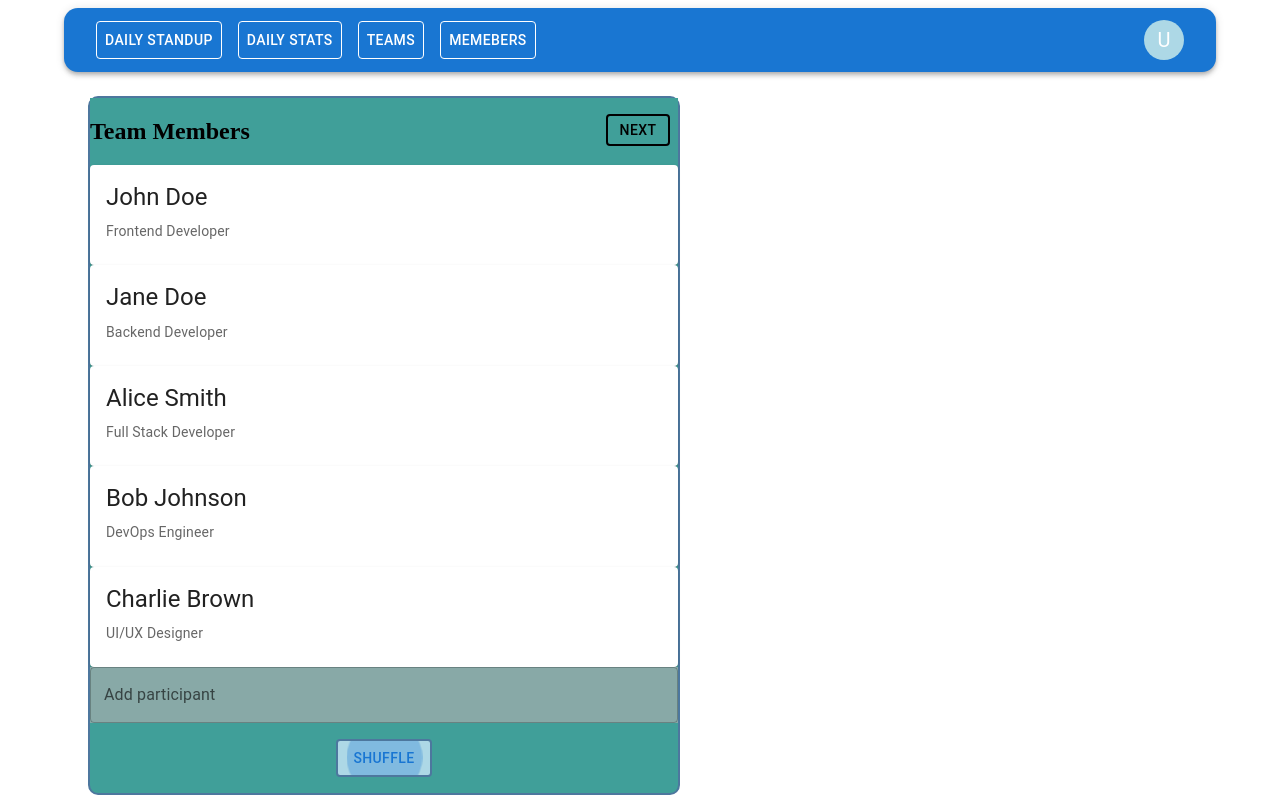
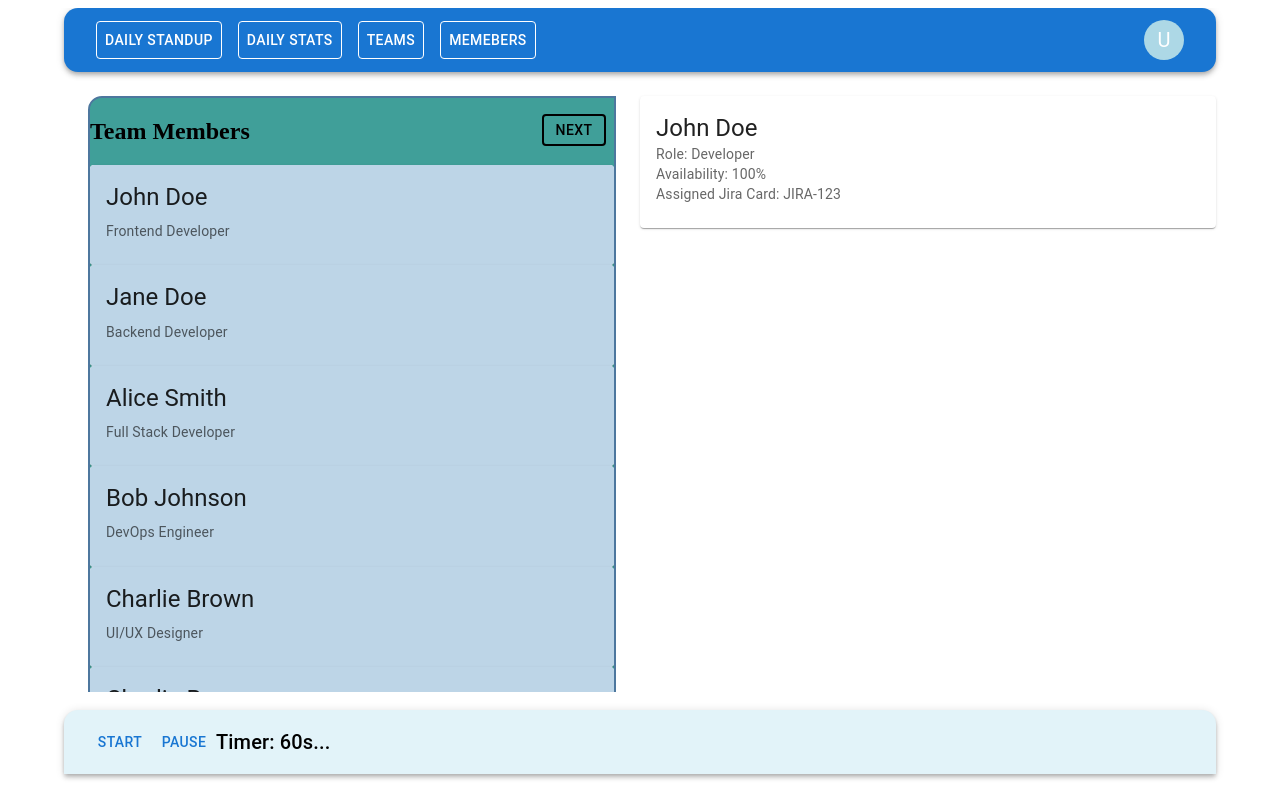
Before and after one commit to vassilYanakiev/frontend-daily-app, a React (Vite) app: page / in a window 1280 px wide. Built offline with nearby package versions, Linux system fonts and the light colour scheme.

Commit message:
add pannel and footer components as basic structure

```diff
--- a/src/App.tsx
+++ b/src/App.tsx
@@ -1,21 +1,39 @@
 import { Container, Grid } from "@mui/material";
 import Header from "./Components/header-component/Header";
+import Footer from "./Components/footer/Footer";
 import DailyPannel from "./Components/ds-page/daily-pannel/DailyPannel";
+import TeamMemberPannelComponent from "./Components/ds-page/daily-pannel/TeamMemberPannelComponent";
+
+const teamMember = {
+  name: "John",
+  surname: "Doe",
+  role: "Developer",
+  availability: "100%",
+  assignedJiraCard: "JIRA-123",
+};
 
 function App() {
   return (
-    <Container sx={{ padding: "0px" }}>
+    <Container
+      sx={{
+        padding: "0px",
+        height: "96vh",
+        overflow: "hidden",
+      }}
+    >
       <Header />
-      <Grid
-        container
-        direction="row"
-        alignContent={"letft"}
-        sx={{ width: "50vw" }}
-      >
-        <DailyPannel />
+      <Grid container xs={12} sx={{ height: "80%" }}>
+        <Grid xs={6} sx={{ height: "97%", overflow: "auto" }}>
+          <DailyPannel />
+        </Grid>
+        <Grid item xs={6} sx={{ height: "97%" }}>
+          <TeamMemberPannelComponent teamMember={teamMember} />
+        </Grid>
       </Grid>
+      <Footer />
     </Container>
   );
 }
 
 export default App;
+98;
--- a/src/Components/ds-page/daily-pannel/DailyPannel.tsx
+++ b/src/Components/ds-page/daily-pannel/DailyPannel.tsx
@@ -1,4 +1,4 @@
-import { Box, Button, Container, Grid } from "@mui/material";
+import { AppBar, Box, Button, Container, Grid } from "@mui/material";
 import EntryInput from "../../EntryInput";
 import TeamMembersComponent from "./team-members/TeamMembersComponent";
 
@@ -10,6 +10,13 @@ const sxButton = {
     color: "white",
   },
 };
+interface TeamMember {
+  name: string;
+  surname: string;
+  role: string;
+  availability: string;
+  assignedJiraCard: string;
+}
 
 const DailyPannel = () => {
   return (
@@ -19,25 +26,33 @@ const DailyPannel = () => {
         direction="column"
         justifyContent="space-between"
         style={{
-          minHeight: "80vh",
           backgroundColor: "#409f99",
           border: "2px solid #4d779e",
-          borderRadius: "10px",
+          borderRadius: "14px 0px 0px 14px",
+          overflow: "auto",
         }}
       >
-        <Grid item sx={{ backgroundColor: "#409f99" }}>
+        <Grid
+          item
+          sx={{
+            backgroundColor: "#409f99",
+            position: "sticky",
+            top: 0,
+            zIndex: 1,
+          }}
+        >
           <TeamMembersComponent />
         </Grid>
-        <Grid item sx={{ backgroundColor: "#88a9a7" }}>
+        {/* <Grid item sx={{ backgroundColor: "#88a9a7" }}>
           <EntryInput entryLabel="Add participant" />
-        </Grid>
-        <Grid item>
+        </Grid> */}
+        {/* <Grid item>
           <Box sx={{ display: "flex", justifyContent: "center", p: 1, m: 1 }}>
             <Button variant="outlined" sx={sxButton} autoFocus>
               Shuffle
             </Button>
           </Box>
-        </Grid>
+        </Grid> */}
       </Grid>
     </Container>
   );
--- /dev/null
+++ b/src/Components/ds-page/daily-pannel/TeamMemberPannelComponent.tsx
@@ -0,0 +1,36 @@
+import { Card, CardContent, Typography } from "@mui/material";
+
+interface TeamMember {
+  name: string;
+  surname: string;
+  role: string;
+  availability: string;
+  assignedJiraCard: string;
+}
+
+interface TeamMemberPanelProps {
+  teamMember: TeamMember;
+}
+
+const TeamMemberPanel: React.FC<TeamMemberPanelProps> = ({ teamMember }) => {
+  return (
+    <Card>
+      <CardContent>
+        <Typography variant="h5" component="div">
+          {teamMember.name} {teamMember.surname}
+        </Typography>
+        <Typography variant="body2" color="text.secondary">
+          Role: {teamMember.role}
+        </Typography>
+        <Typography variant="body2" color="text.secondary">
+          Availability: {teamMember.availability}
+        </Typography>
+        <Typography variant="body2" color="text.secondary">
+          Assigned Jira Card: {teamMember.assignedJiraCard}
+        </Typography>
+      </CardContent>
+    </Card>
+  );
+};
+
+export default TeamMemberPanel;
--- a/src/Components/ds-page/daily-pannel/team-members/TeamMemberCardComponent.tsx
+++ b/src/Components/ds-page/daily-pannel/team-members/TeamMemberCardComponent.tsx
@@ -21,7 +21,7 @@ const TeamMemberCardComponent = (props: TeamMemberCardComponentProps) => {
         // className={classes.media}
         title={props.teamMember.name + " " + id}
       />
-      <CardContent>
+      <CardContent sx={{ backgroundColor: "#bdd5e7" }}>
         <Typography gutterBottom variant="h5" component="div">
           {`${name} ${surname}`}
         </Typography>
--- /dev/null
+++ b/src/Components/footer/Footer.tsx
@@ -0,0 +1,43 @@
+import { AppBar, Toolbar, Button, Typography } from "@mui/material";
+
+interface FooterProps {
+  timer: string;
+  onStart: () => void;
+  onPause: () => void;
+}
+
+const Footer = () => {
+  const handleStart = () => {
+    console.log("Start");
+  };
+
+  const handlePause = () => {
+    console.log("Pause");
+  };
+
+  return (
+    <AppBar
+      position="static"
+      sx={{
+        backgroundColor: "#e2f3f9",
+        borderRadius: "14px 14px 0 0",
+        width: "90%",
+        position: "fixed",
+      }}
+    >
+      <Toolbar>
+        <Button onClick={handleStart}>Start</Button>
+        <Button onClick={handlePause}>Pause</Button>
+        <Typography
+          variant="h6"
+          component="div"
+          sx={{ flexGrow: 1, color: "black" }}
+        >
+          Timer: 60s...
+        </Typography>
+      </Toolbar>
+    </AppBar>
+  );
+};
+
+export default Footer;
--- a/src/data/team-members.json
+++ b/src/data/team-members.json
@@ -28,5 +28,11 @@
     "name": "Charlie",
     "surname": "Brown",
     "role": "UI/UX Designer"
+  },
+  {
+    "id": 6,
+    "name": "Charlie",
+    "surname": "Brown",
+    "role": "UI/UX Designer"
   }
 ]
```
